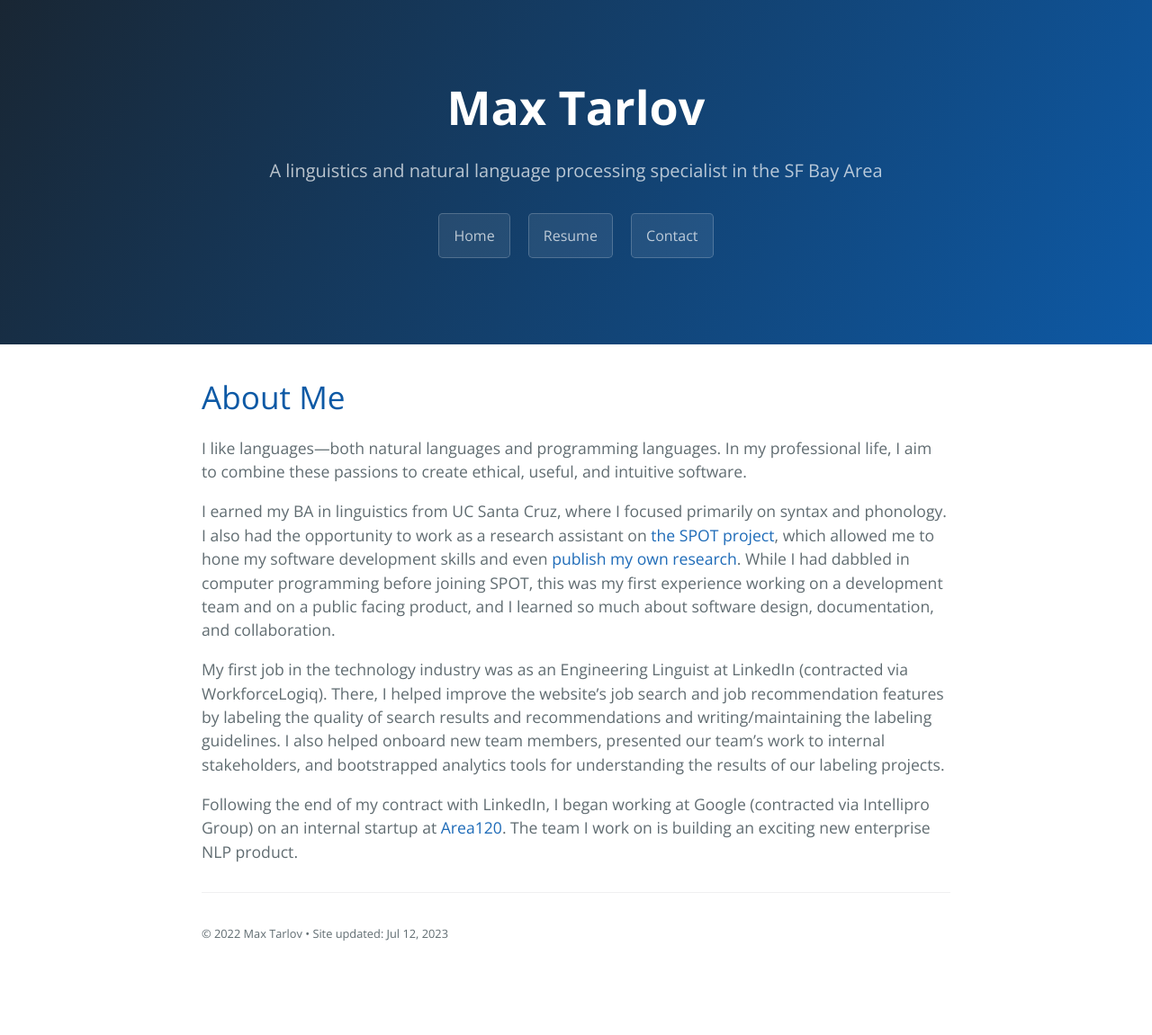
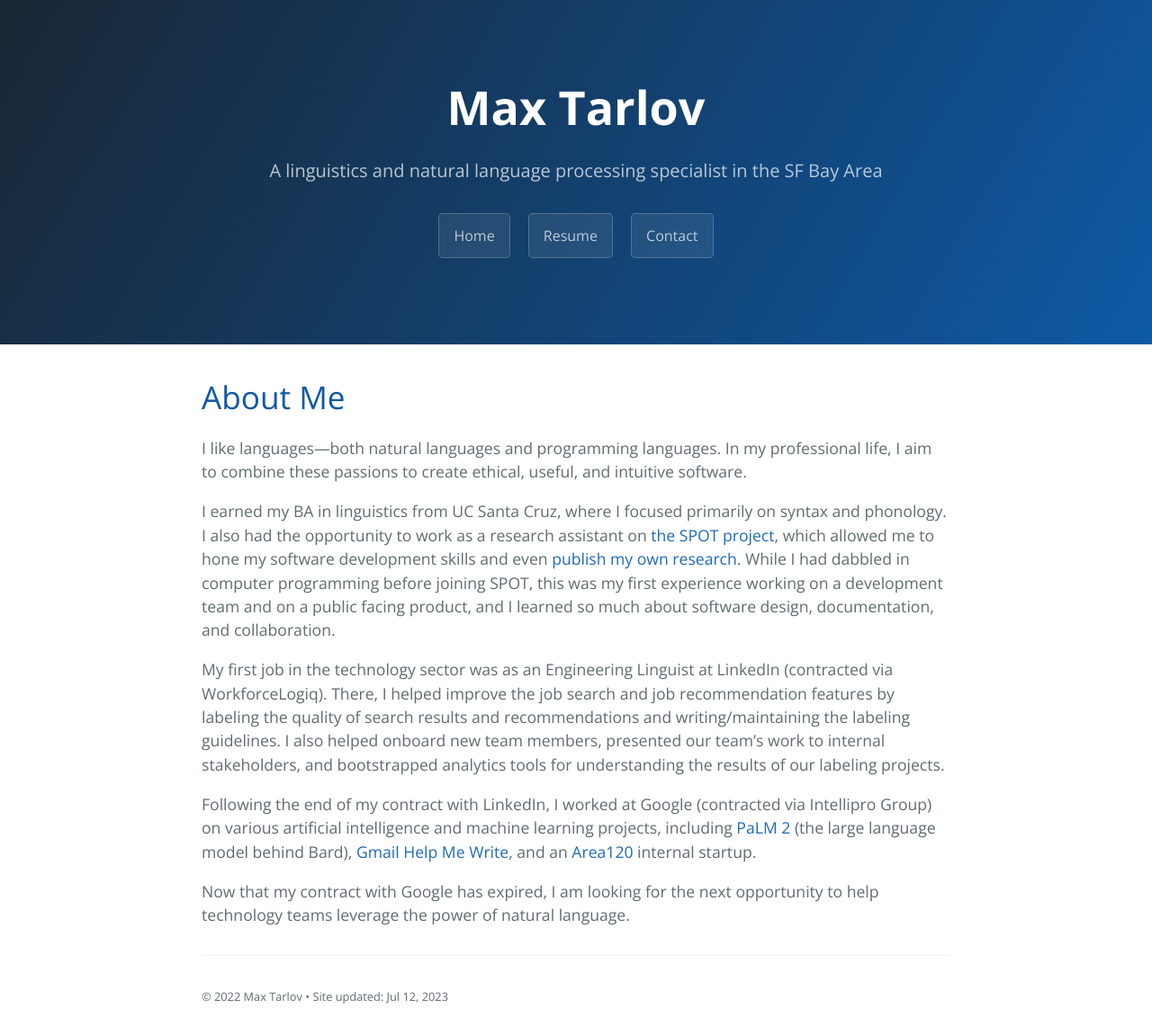
Before and after one commit to maxTarlov/personal-website, a Jekyll site: the page built from _info_pages/about.md, in a window 1280 px wide. Shown: the whole page at 90% size. Built offline with Jekyll 4.4.1, drawn with Linux system fonts in a browser that asks for light colours; before the commit the page ends 1081 px from its top, so only the background shows below that.

Commit message:
Edit about.md post-google

```diff
--- a/_info_pages/about.md
+++ b/_info_pages/about.md
@@ -9,6 +9,8 @@ I like languages&mdash;both natural languages and programming languages. In my p
 
 I earned my BA in linguistics from UC Santa Cruz, where I focused primarily on syntax and phonology. I also had the opportunity to work as a research assistant on [the SPOT project](https://spot.sites.ucsc.edu), which allowed me to hone my software development skills <!--more-->and even [publish my own research](https://www.equinoxpub.com/home/view-chapter/?id=41004). While I had dabbled in computer programming before joining SPOT, this was my first experience working on a development team and on a public facing product, and I learned so much about software design, documentation, and collaboration.
 
-My first job in the technology industry was as an Engineering Linguist at LinkedIn (contracted via WorkforceLogiq). There, I helped improve the website's job search and job recommendation features by labeling the quality of search results and recommendations and writing/maintaining the labeling guidelines. I also helped onboard new team members, presented our team's work to internal stakeholders, and bootstrapped analytics tools for understanding the results of our labeling projects.
+My first job in the technology sector was as an Engineering Linguist at LinkedIn (contracted via WorkforceLogiq). There, I helped improve the job search and job recommendation features by labeling the quality of search results and recommendations and writing/maintaining the labeling guidelines. I also helped onboard new team members, presented our team's work to internal stakeholders, and bootstrapped analytics tools for understanding the results of our labeling projects.
 
-Following the end of my contract with LinkedIn, I began working at Google (contracted via Intellipro Group) on an internal startup at [Area120](https://area120.google.com/). The team I work on is building an exciting new enterprise NLP product.
+Following the end of my contract with LinkedIn, I worked at Google (contracted via Intellipro Group) on various artificial intelligence and machine learning projects, including [PaLM 2](https://blog.google/technology/ai/google-palm-2-ai-large-language-model/) (the large language model behind Bard), [Gmail Help Me Write](https://www.tomsguide.com/news/gmail-help-me-write-announced-at-google-io-2023-and-it-writes-entire-emails-for-you), and an [Area120](https://area120.google.com/) internal startup.
+
+Now that my contract with Google has expired, I am looking for the next opportunity to help technology teams leverage the power of natural language.
```
